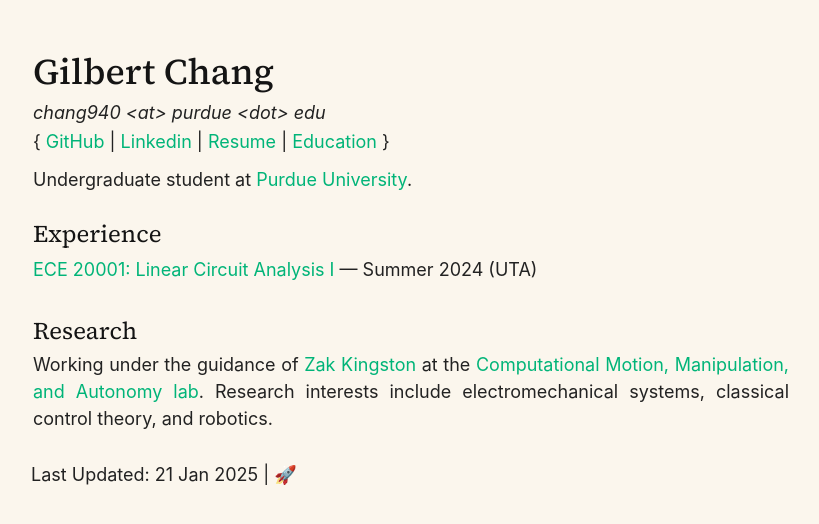
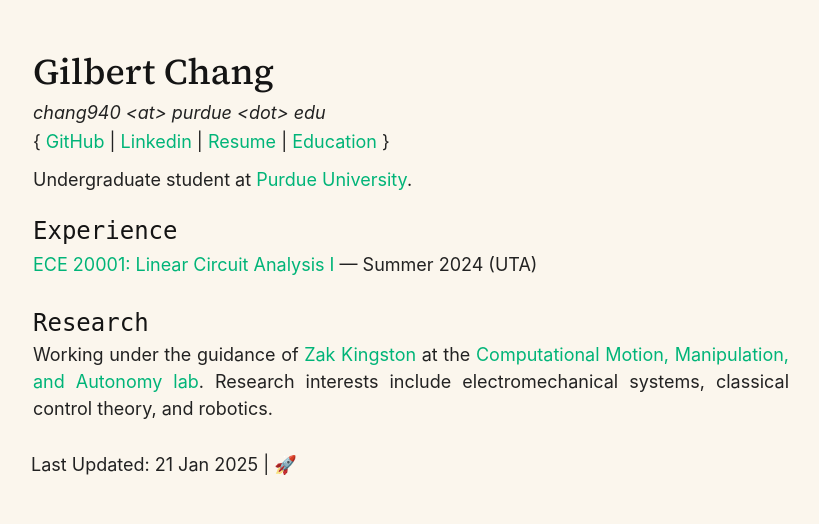
Before and after one commit to vindou/vindou, a Jekyll site: the page built from index.html, in a window 1280 px wide. Shown: the top 524 px of the page, without its empty margins (229-1048 px from the left). Built offline with Jekyll 4.4.1, drawn with Linux system fonts in a browser that asks for light colours.

Commit message:
Update index.css

```diff
--- a/css/index.css
+++ b/css/index.css
@@ -32,7 +32,8 @@
 }
 
 h2 {
-  font-family: 'Source Serif 4', serif;
+  font-family: 'SF Mono', SFMono-Regular, ui-monospace,
+    'DejaVu Sans Mono', Menlo, Consolas, monospace;
   font-size: 24px;
   margin: 0;
   font-weight: 400;
```
